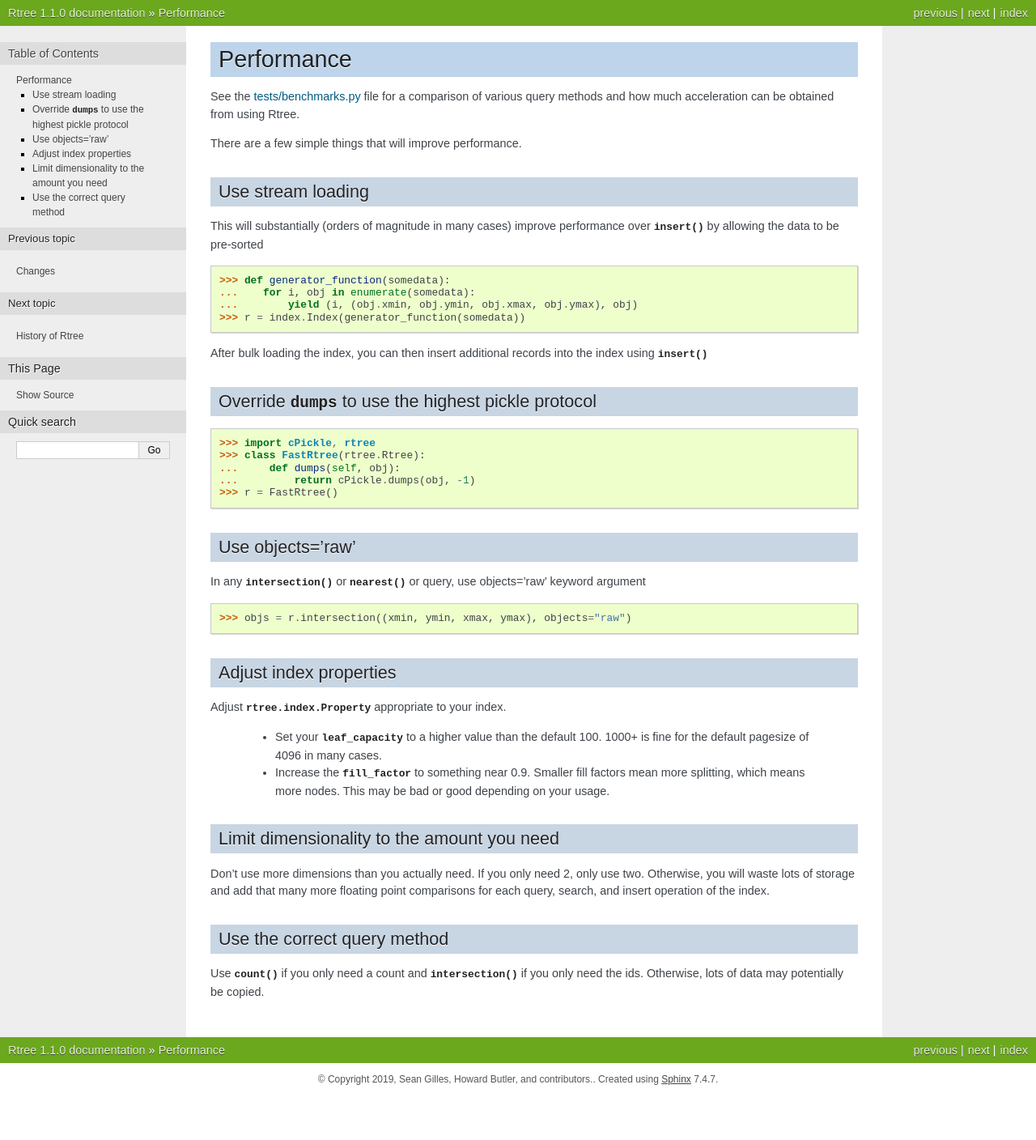
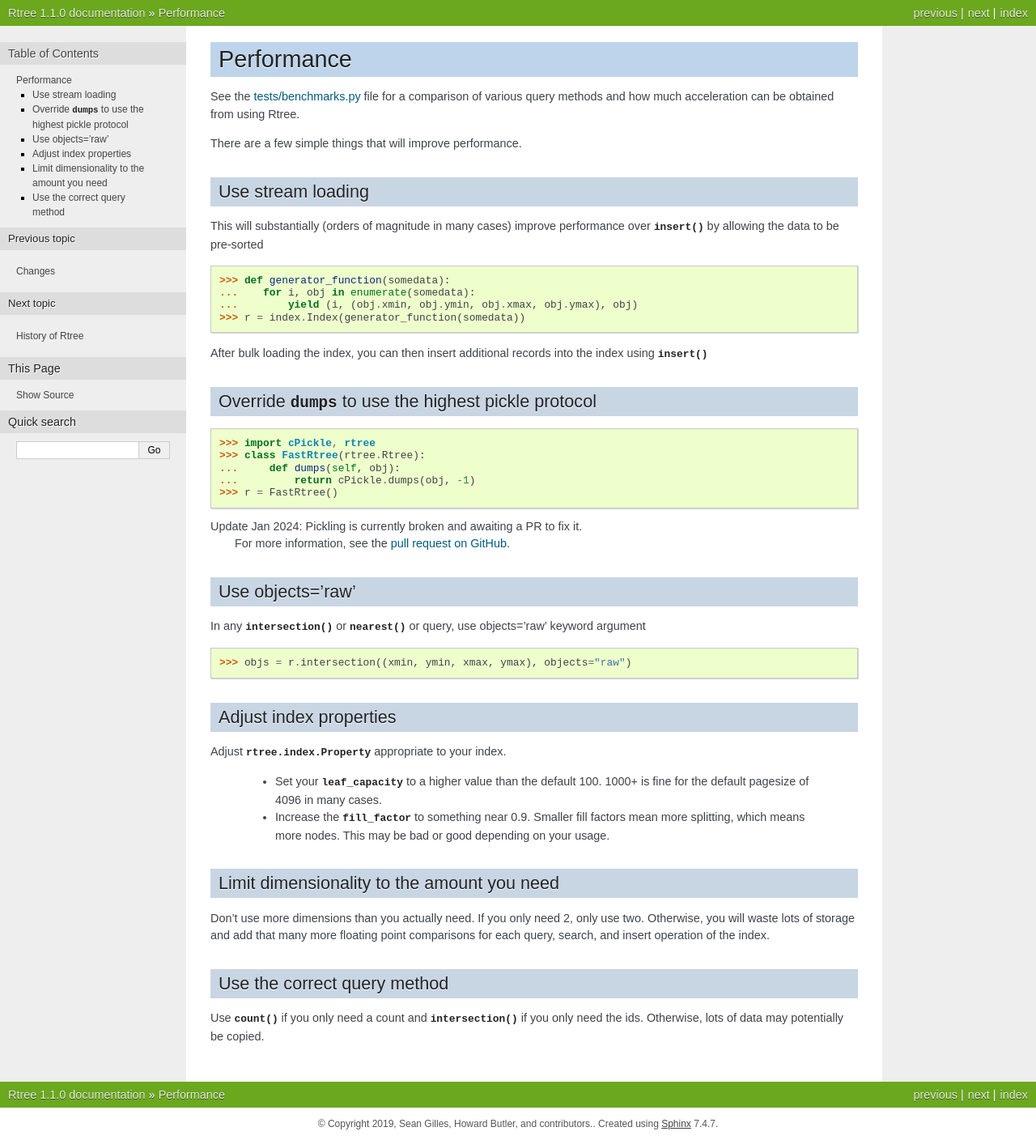
Before and after one commit to Toblerity/rtree, a Sphinx documentation site: the page built from docs/source/performance.txt, in a window 1280 px wide. Shown: the whole page at 81% size. Built offline with Sphinx 7.4.7, drawn with Linux system fonts in a browser that asks for light colours; before the commit the page ends 1353 px from its top, so only the background shows below that.

Commit message:
Noted that pickling is currently broken and provided a link

```diff
--- a/docs/source/performance.txt
+++ b/docs/source/performance.txt
@@ -38,6 +38,10 @@ Override :py:data:`~rtree.index.Index.dumps` to use the highest pickle protocol
     ...         return cPickle.dumps(obj, -1)
     >>> r = FastRtree()
 
+Update Jan 2024: Pickling is currently broken and awaiting a PR to fix it.
+   For more information, see the `pull request on GitHub`_.
+
+.. _pull request on GitHub: https://github.com/Toblerity/rtree/pull/197
 
 Use objects='raw'
 ...............................................................................
```
